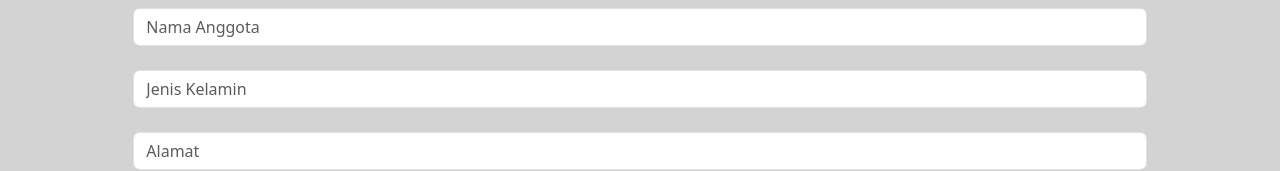
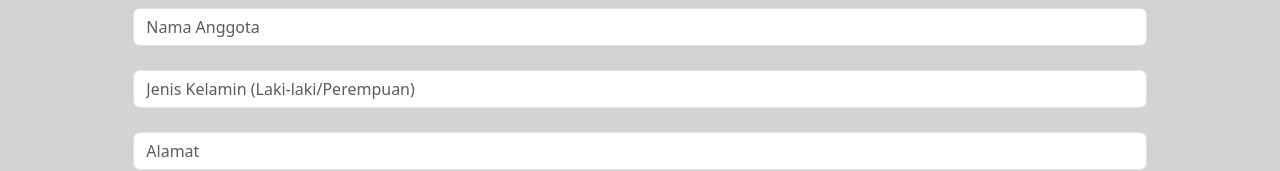
Before and after one commit to fitriamalia/pustakabuku-uas3, a Vue app: page /readallanggota in a window 1280 px wide. Shown: the part 276-447 px from the top of the page. Built offline with nearby package versions, Linux system fonts and the light colour scheme; no server answers.

Commit message:
Update readallanggota.vue

```diff
--- a/src/components/dataanggota/readallanggota.vue
+++ b/src/components/dataanggota/readallanggota.vue
@@ -143,7 +143,7 @@ export default {
           class="form-control"
           type="text"
           v-model="insertjenis_kelamin"
-          placeholder="Jenis Kelamin"
+          placeholder="Jenis Kelamin (Laki-laki/Perempuan)"
           aria-label="default input example" /><br />
       <input
           class="form-control"
```
